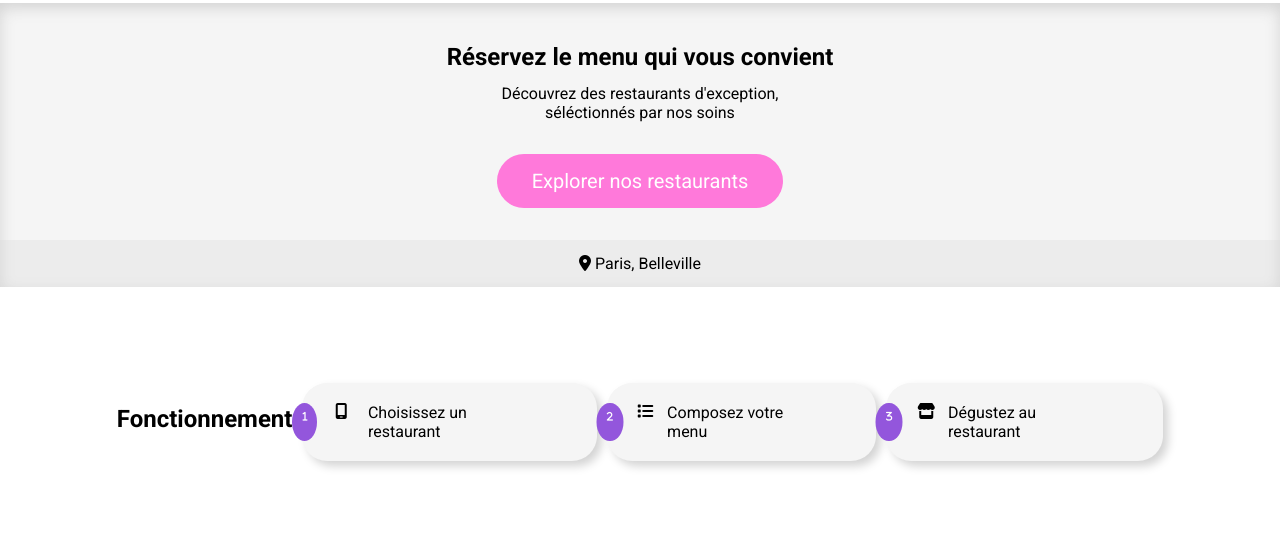
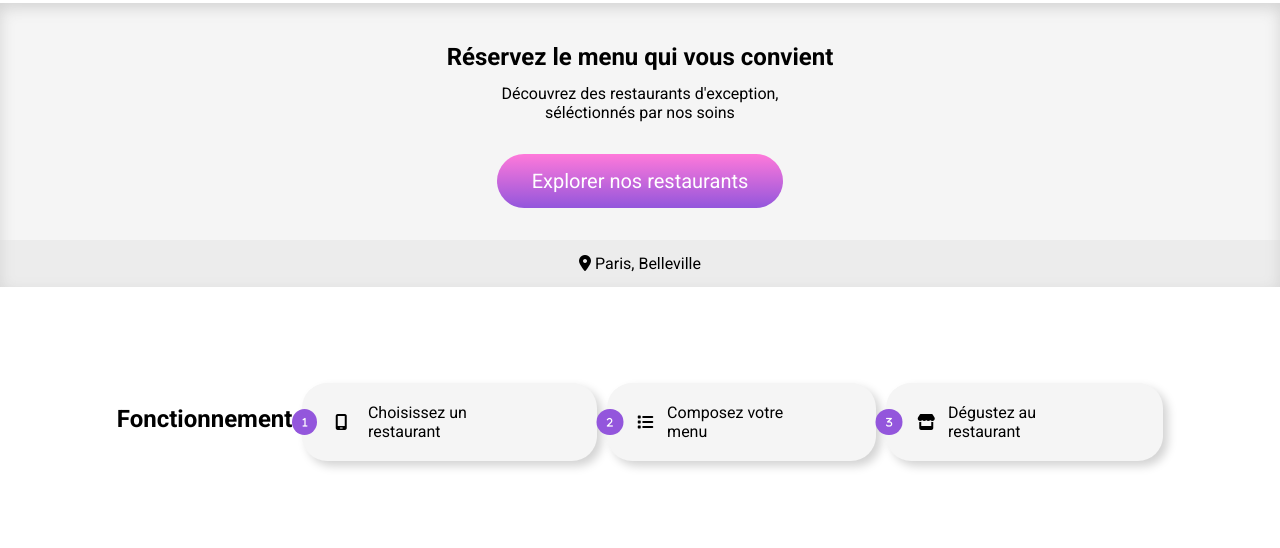
Before and after one commit to Lsael/P3-OCR, a website: page index.html in a window 1280 px wide. Shown: the part 71-619 px from the top of the page. Drawn offline with Linux system fonts and the light colour scheme; a web font is replaced by a local one.

Commit message:
Update some styles

```diff
--- a/styles/sass/components/_buttons.scss
+++ b/styles/sass/components/_buttons.scss
@@ -4,6 +4,6 @@
     margin: 32px 0;
     border: none;
     border-radius: 30px;
-    background-color: $pink-secondary;
+    background: linear-gradient($pink-secondary,$purple-primary);
     color: white;
   }
--- a/styles/sass/pages/_index.scss
+++ b/styles/sass/pages/_index.scss
@@ -109,7 +109,10 @@
         display: flex;
         flex-direction: row;
         height: auto;
-        width: 70%;
+        max-width: 70%;
+        i, span {
+          align-self: center;
+        }
       }
     }
     .restaurants {
@@ -120,7 +123,7 @@
         text-align: center;
       }
       .restaurant-list {
-        max-width: 1000px;
+        max-width: 1400px;
         display: flex;
         flex-direction: row;
         flex-wrap: wrap;
```
Also changed, not shown: styles/sass/style.css, 1 other file.
